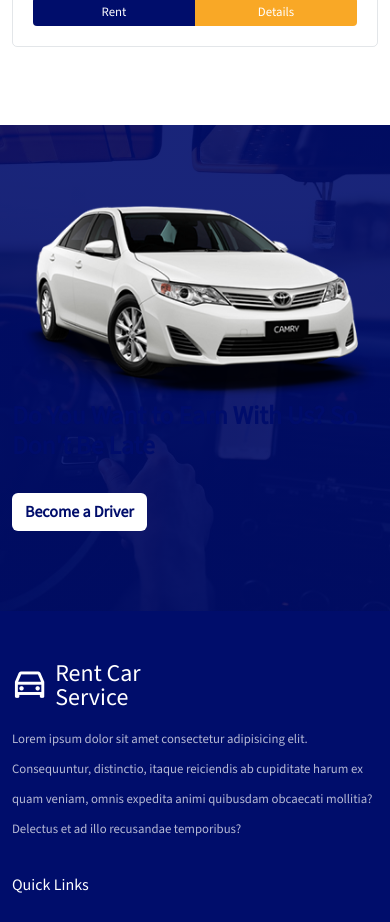
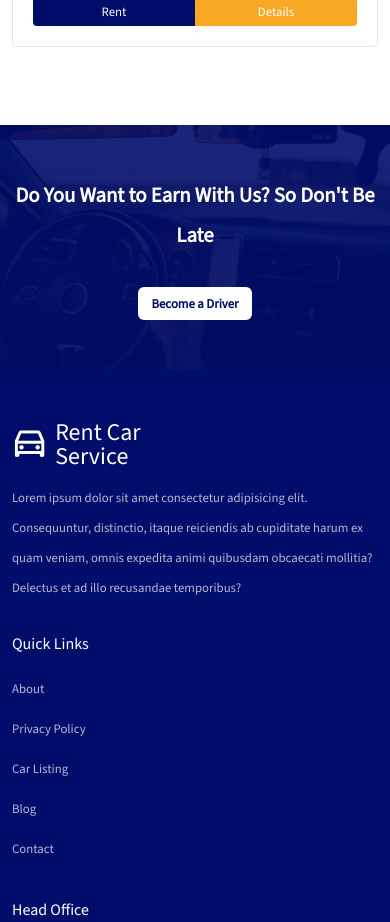
Before and after one commit to navanee1609/car-rent, a React (Create React App) app: page /home in a window 390 px wide. Shown: the part 5540-6462 px from the top of the page. Built offline with nearby package versions, Linux system fonts and the light colour scheme.

Commit message:
styled become driver section

```diff
--- a/src/styles/become-driver.css
+++ b/src/styles/become-driver.css
@@ -12,3 +12,40 @@
     color: #000d6b;
     font-weight: 600;
   }
+
+  .become__driver-title {
+    font-size: 2.8rem;
+    color: #fff;
+    line-height: 65px;
+  }
+
+  @media only screen and (max-width: 992px) {
+    .become__driver-title {
+      font-size: 1.5rem;
+      line-height: 3rem;
+    }
+  }
+
+  @media only screen and (max-width: 768px) {
+    .become__driver {
+      padding: 50px 0px;
+    }
+
+    .become__driver-title {
+      font-size: 1.3rem;
+      line-height: 2.5rem;
+    }
+
+    .become__driver-btn {
+      font-size: 0.8rem !important;
+    }
+  }
+
+  @media only screen and (max-width: 576px) {
+    .become__driver-img {
+      display: none;
+    }
+    .become__driver {
+      text-align: center;
+    }
+  }
```
